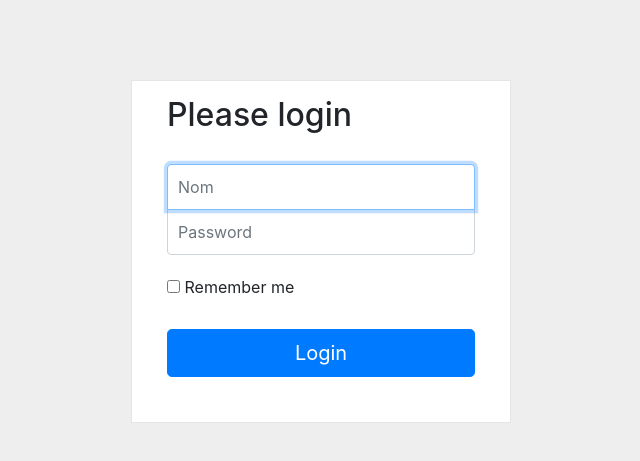
After one commit to MarcBouchonville/1948webdyn, a PHP site: page /demos/preparations/sign.php in a window 1280 px wide. The commit adds this page. Shown: the top 461 px of the page, without its empty margins (319-959 px from the left). Run offline with PHP 8.4, Linux system fonts and the light colour scheme; some libraries are stand-ins or nearby versions.

Commit message:
preparation session + log for errors

```diff
--- /dev/null
+++ b/Demos/preparations/sign.php
@@ -0,0 +1,88 @@
+<?php
+if( ! session_start()) {
+    error_log(date("Y-m-d h:m:s") . " ERROR - " . __FILE__ . " - " . "JMD checkt sign.php");
+}
+error_log(date("Y-m-d h:m:s") . " TEST  - " . __FILE__ . " - " . "JMD checkt sign.php");
+if(isset($_SESSION['nom'])) {
+    $nom = filter_var($_SESSION['nom'], FILTER_SANITIZE_STRING);
+} else {
+    $nom = "";
+}
+?>
+<!DOCTYPE html>
+<!--
+-->
+<html>
+    <head>
+        <meta charset="UTF-8">
+        <title>Sign</title>
+        <link rel="stylesheet" href="https://maxcdn.bootstrapcdn.com/bootstrap/4.0.0/css/bootstrap.min.css" integrity="sha384-Gn5384xqQ1aoWXA+058RXPxPg6fy4IWvTNh0E263XmFcJlSAwiGgFAW/dAiS6JXm" crossorigin="anonymous">
+        <script src="https://code.jquery.com/jquery-3.2.1.slim.min.js" integrity="sha384-KJ3o2DKtIkvYIK3UENzmM7KCkRr/rE9/Qpg6aAZGJwFDMVNA/GpGFF93hXpG5KkN" crossorigin="anonymous"></script>
+        <script src="https://cdnjs.cloudflare.com/ajax/libs/popper.js/1.12.9/umd/popper.min.js" integrity="sha384-ApNbgh9B+Y1QKtv3Rn7W3mgPxhU9K/ScQsAP7hUibX39j7fakFPskvXusvfa0b4Q" crossorigin="anonymous"></script>
+        <script src="https://maxcdn.bootstrapcdn.com/bootstrap/4.0.0/js/bootstrap.min.js" integrity="sha384-JZR6Spejh4U02d8jOt6vLEHfe/JQGiRRSQQxSfFWpi1MquVdAyjUar5+76PVCmYl" crossorigin="anonymous"></script>
+        <style>
+            body {
+                background: #eee !important;
+            }
+
+            .wrapper {
+                margin-top: 80px;
+                margin-bottom: 80px;
+            }
+
+            .form-signin {
+                max-width: 380px;
+                padding: 15px 35px 45px;
+                margin: 0 auto;
+                background-color: #fff;
+                border: 1px solid rgba(0, 0, 0, 0.1);
+
+                .form-signin-heading,
+                .checkbox {
+                    margin-bottom: 30px;
+                }
+
+                .checkbox {
+                    font-weight: normal;
+                }
+
+                .form-control {
+                    position: relative;
+                    font-size: 16px;
+                    height: auto;
+                    padding: 10px;
+                    box-sizing: border-box;
+
+                    &:focus {
+                        z-index: 2;
+                    }
+                }
+
+                input[type="text"] {
+                    margin-bottom: -1px;
+                    border-bottom-left-radius: 0;
+                    border-bottom-right-radius: 0;
+                }
+
+                input[type="password"] {
+                    margin-bottom: 20px;
+                    border-top-left-radius: 0;
+                    border-top-right-radius: 0;
+                }
+            }
+        </style>
+    </head>
+    <body>
+        <div class="wrapper">
+            <form class="form-signin" method="POST" action="process.php">
+                <h2 class="form-signin-heading">Please login</h2>
+                <input type="text" class="form-control" name="nom" placeholder="Nom" value="<?php $nom ?>" required="" autofocus="" />
+                <input type="password" class="form-control" name="email" placeholder="Password" required=""/>
+                <label class="checkbox">
+                    <input type="checkbox" value="remember-me" id="rememberMe" name="rememberMe"> Remember me
+                </label>
+                <button class="btn btn-lg btn-primary btn-block" type="submit">Login</button>
+            </form>
+        </div>
+    </body>
+</html>
```
Also changed, not shown: Demos/lesson18/sign.php (deleted, +0 -22 lines), Demos/preparations/content.php (renamed from Demos/lesson18/content.php, +7 -4 lines), Demos/preparations/process.php (renamed from Demos/lesson18/process.php, +5 -2 lines), 1 other file.
